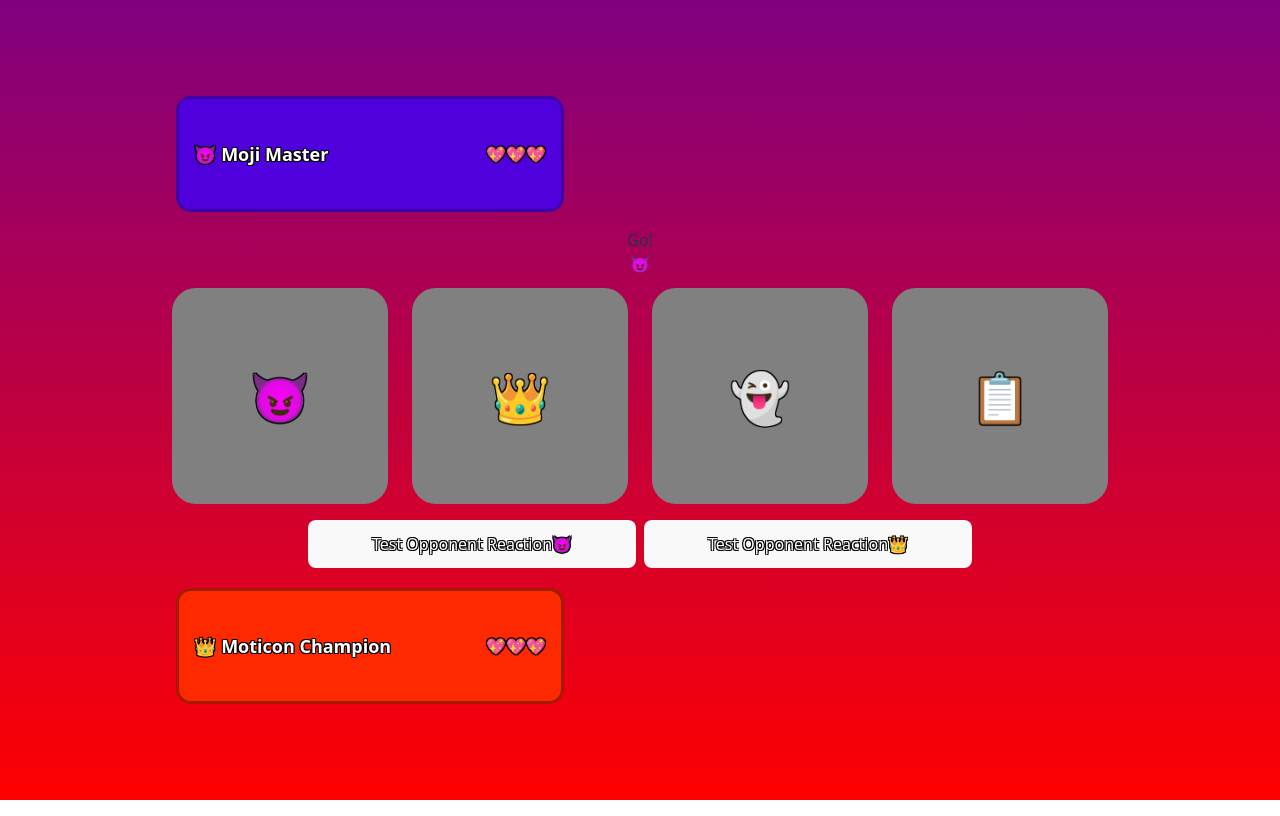
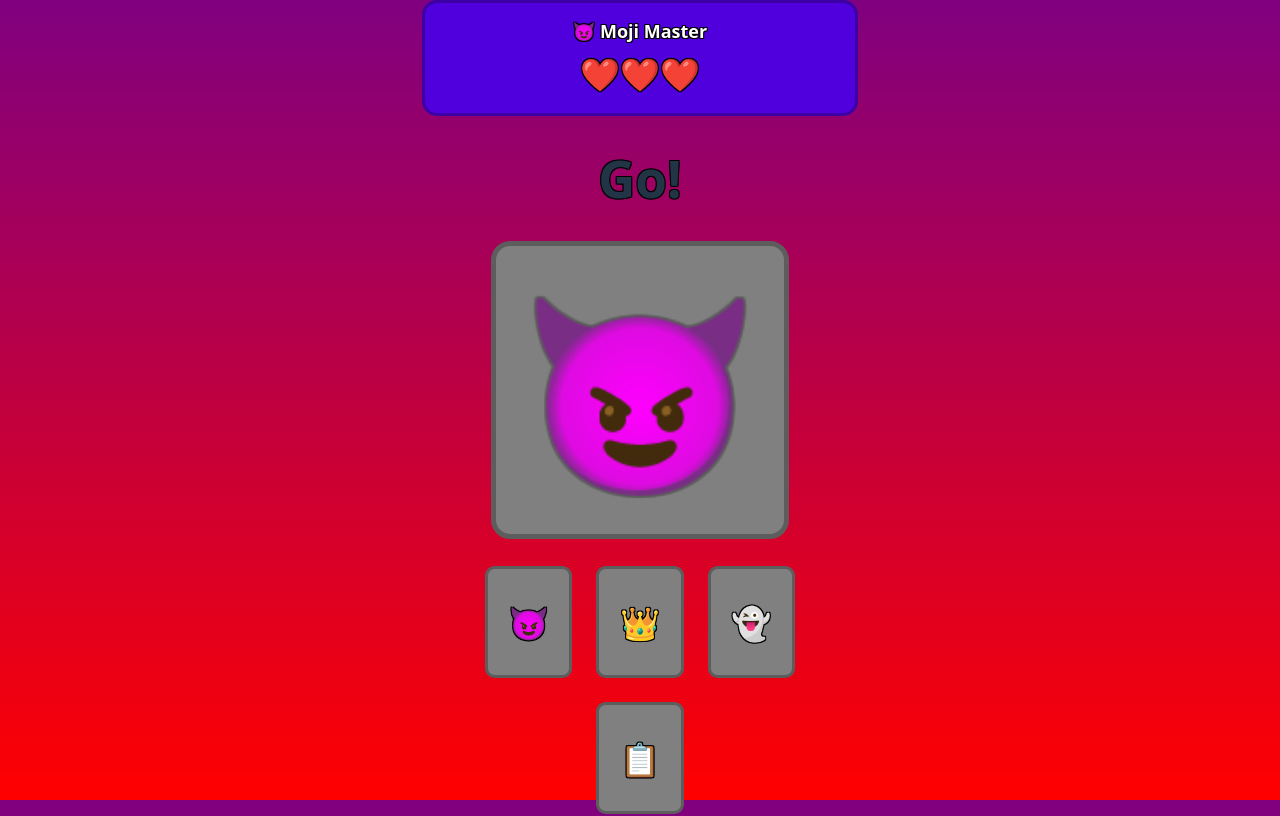
Before and after one commit to HazyWinner555/emoji-dualing, a React (Vite) app in the folder emoji-dueling/: page /1/1/duel in a window 1280 px wide. Shown: the top 816 px of the page. Built offline with nearby package versions, Linux system fonts and the light colour scheme.

Commit message:
Large amount of Duel Page CSS
Did a lot of changes to the duel page, specifically
UserStatus.jsx
Duel.css
index.css
and Duel.jsx

along with a minor Class name change and reformatting in Lobby.css.

```diff
--- a/emoji-dueling/src/Pages/Duel.jsx
+++ b/emoji-dueling/src/Pages/Duel.jsx
@@ -3,6 +3,7 @@ import UserStatus from "../components/UserStatus"
 import { useNavigate, useParams } from "react-router-dom"
 import EmojiInput from "../components/EmojiInput"
 import "../css/Duel.css"
+
 /*
     TO DO:
 
@@ -12,6 +13,7 @@ import "../css/Duel.css"
 */
 function Duel(props) {
     const isTesting = true // to test opponent responses
+    const testingButtons = false // to show or hide the test buttons
 
     // Room code will eventually connect to the Server.
     // UserIsHost & OpponentIsHost are for styling the boxes
@@ -48,6 +50,8 @@ function Duel(props) {
     // This is so that we can use useNavigate
     const navigate = useNavigate()
 
+    // Random number applied to the timer between each round.
+    let delay = 3000;
 
 
     // Establish dummy variables for the user, opponent, and the emojis we're using.
@@ -57,6 +61,7 @@ function Duel(props) {
             setOpponentUsername("👑 Moticon Champion")
             setEmojiList(["😈", "👑", "👻", "📋"])
             setQuestionEmoji("😈")
+            setRoundText("Ready...")
         }
     }, ([]))
 
@@ -81,16 +86,28 @@ function Duel(props) {
             return () => clearTimeout(moveToGameoverPage)
         }
         else {
+
+
             const resetRoundVariables = setTimeout(() => {
-                setIsRevealed(false)
                 setPlayerTapStatus(0)
                 setOpponentTapStatus(0)
-                setRoundText("Go!")
-                setRoundStart(Date.now());
-                setIsRevealed(true)
+                setRoundText("Ready...")
+                setIsRevealed(false)
                 // Pick new emoji                               // UNFINISHED
-            }, 3000);
+                setTimeout(() =>  {
+                    setRoundText("Go!")
+                    setRoundStart(Date.now());
+                    setIsRevealed(true)
+                }, delay);
+            }, delay);
+            delay = 1000 + Math.floor(Math.random() * 5000);
+
+
             return () => clearTimeout(resetRoundVariables);
+
+
+
+
             // send also who was the ender
 
         }
@@ -162,18 +179,21 @@ function Duel(props) {
     return (
         <>
             {/* player userStatus */}
-            <UserStatus username={userUsername} lives={userLives} isHost={userIsHost} view="duel" />
+            <UserStatus username={userUsername} lives={userLives} isHost={userIsHost} isOpponent={true} view="duel" />
 
-            <div>
+            <div className="duelPage">
                 {/* question emoji and answer emojis */}
                 <div className="emoji-input-container">
-                    {roundText}
+                    <h1>{roundText}</h1>
+                    <div className="question-container">
                     <EmojiInput emoji={questionEmoji} isQuestion={true} isRevealed={isRevealed}
                         questionEmoji={questionEmoji}
                         playerTapEmoji={playerTapEmoji}
                         opponentTapStatus={opponentTapStatus}
                         playerTapStatus={playerTapStatus}
                         onPlayerTap={handlePlayerTap} />
+                    </div>
+                    <div className="answers-container">
                     {emojiList.map((index, key) => {
                         return (<EmojiInput key={key}
                             emoji={index} isQuestion={false}
@@ -182,9 +202,10 @@ function Duel(props) {
                             onPlayerTap={handlePlayerTap} // Pass the function!
                         />)
                     })}
+                    </div>
                 </div>
                 {/* for testing mock responses (just change the isTesting variable to enable all testing) */}
-                {isTesting ?
+                {testingButtons ?
 
                     <div>
                         <button onClick={() => {
@@ -201,7 +222,7 @@ function Duel(props) {
                     : ""}
             </div>
             {/* opponent userstatus */}
-            <UserStatus username={opponentUsername} lives={opponentLives} isHost={opponentIsHost} view="duel" />
+            <UserStatus username={opponentUsername} lives={opponentLives} isHost={opponentIsHost} isOpponent={false} view="duel" />
         </>
     )
 }
--- a/emoji-dueling/src/components/UserStatus.jsx
+++ b/emoji-dueling/src/components/UserStatus.jsx
@@ -37,19 +37,35 @@ function UserStatus(props) {
     else if (props.view === "duel") {
         let heartString = ""
         for (let i = 0; i < props.lives; i++) {
-            heartString += "💖"
+            if (props.isHost) {
+                heartString += "💜"
+            } else {
+                heartString += "❤️"
+            }
+
         }
         for (let i = props.lives; i < 3; i++) {
             heartString += "🖤"
         }
 
+        if (props.isOpponent) {
             return (<div className={`userStatusContainer ${containerClass}`}> {/*Flip justify-content between user and opponent.*/}
                 <p className="usernamePara">
                     {props.username}
                 </p>
-            {heartString}
+                <p className="hearts"> {heartString} </p>
             </div>
             )
+        } else {
+            return (<div className={`userStatusContainer ${containerClass}`}> {/*Flip justify-content between user and opponent.*/}
+                <p className="hearts"> {heartString} </p>
+                <p className="usernamePara">
+                    {props.username}
+                </p>
+            </div>
+            )
+        }
+
     }
 }
 
--- a/emoji-dueling/src/css/Duel.css
+++ b/emoji-dueling/src/css/Duel.css
@@ -1,22 +1,81 @@
 .default {
     background-color: gray;
+    border-color:#5d5d5d;
 }
 
 .dark {
     background-color: rgb(70, 70, 70);
+    border-color:#5d5d5d;
 }
 
 .incorrect {
     background-color: red;
+    border-color:maroon;
 }
 
 .correct {
     background-color: green;
+    border-color:darkgreen;
 }
 
+.userStatusContainer {
+    display: flex;
+    justify-content: space-between;
+    padding: 15px;
+    height: 80px;
+    min-height: 5em;
+    text-shadow: -1px -1px 0 #000, 1px -1px 0 #000, -1px 1px 0 #000, 1px 1px 0 #000;
+    align-items: center;
+    color:white;
+    border-width:0.1875em;
+    border-style:solid;
+    border-radius:0.9375em;
+    margin:auto;
+    width: 50vh;
+    flex-direction:column;
+}
+
+
 .answer-emoji-container {
-    width:4.5em;
-    height:4.5em;
-    font-size:3em;
-    border-width:0.1em;
+    width: 20%;
+    height: 3.5em;
+    font-size: 2em;
+    border-width: 0.1em;
+    border-radius: 0.3em;
+    display: flex;
+    align-items: center;
+    justify-content: center;
+    padding: 0;
 }
+
+.question-emoji-container {
+    font-size: 12em;
+    background-color:#808080;
+    width:1.5em;
+    margin:auto;
+    margin:0.1em auto;
+    border-radius:0.1em;
+    border: solid 0.03em #5d5d5d;
+    text-shadow: -2px -2px 0 #5d5d5d, 2px -2px 0 #5d5d5d, -2px 2px 0 #5d5d5d, 2px 2px 0 #5d5d5d;
+}
+
+.emoji-translate-left {
+    margin-left: -30%;
+}
+
+.emoji-input-container {
+    margin-bottom:3em;
+}
+
+
+.answers-container {
+    display: flex;
+    flex-direction: row;
+    justify-content: center;
+    flex-wrap: wrap;
+    gap: 0.5em;
+}
+
+.hearts {
+    font-size:2em;
+}
--- a/emoji-dueling/src/css/Lobby.css
+++ b/emoji-dueling/src/css/Lobby.css
@@ -10,16 +10,12 @@ p {
     margin: 0;
 }
 
-.userStatusContainer {
+.lobbyContainers .userStatusContainer {
     display: flex;
     flex-direction: row;
     justify-content: space-between;
-    align-items: baseline;
     padding: 15px;
-    border-radius: 10px;
     height: 80px;
-    width: 300px;
-
     width: 22em;
     min-height: 5em;
     text-shadow: -1px -1px 0 #000, 1px -1px 0 #000, -1px 1px 0 #000, 1px 1px 0 #000;
--- a/emoji-dueling/src/index.css
+++ b/emoji-dueling/src/index.css
@@ -35,6 +35,7 @@ body {
 h1 {
   font-size: 3.2em;
   line-height: 1.1;
+  text-shadow: -1px -1px 0 #000, 1px -1px 0 #000, -1px 1px 0 #000, 1px 1px 0 #000;
 }
 
 button {
@@ -50,11 +51,7 @@ button {
 }
 
 button:hover {
-  border-color: white;
-}
-
-button:focus, button:focus-visible {
-  outline: 0.25em auto -webkit-focus-ring-color;
+  border-color: #313131;
 }
 
 @media (prefers-color-scheme: light) {
@@ -73,3 +70,7 @@ button:focus, button:focus-visible {
 p {
   text-shadow: -1px -1px 0 #000, 1px -1px 0 #000, -1px 1px 0 #000, 1px 1px 0 #000;
 }
+
+#text {
+  text-shadow: -1px -1px 0 #000, 1px -1px 0 #000, -1px 1px 0 #000, 1px 1px 0 #000;
+}
```
Lines whose indentation alone changed are shown as unchanged.
